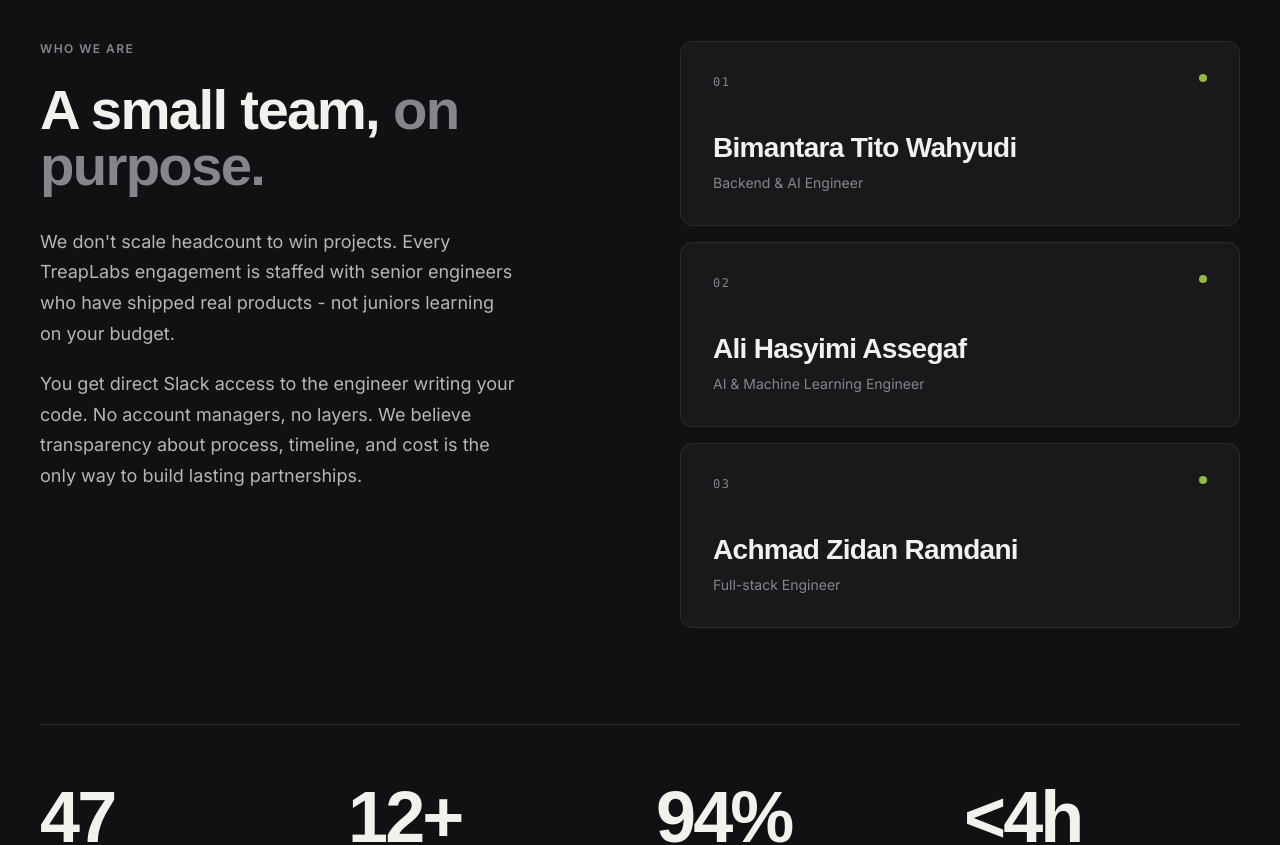
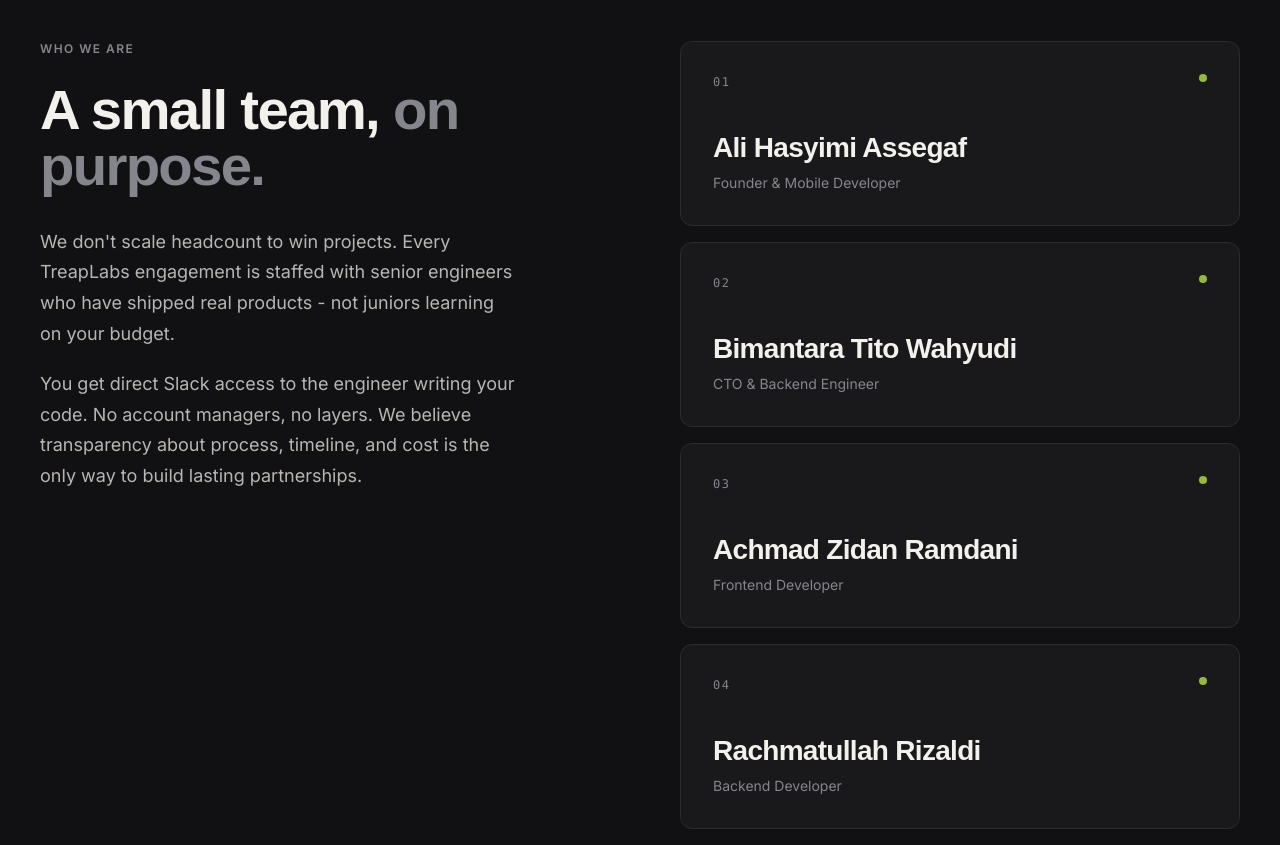
Before and after one commit to Treap-Labs/Treaplabs-Profile, a Next.js app: page / in a window 1280 px wide. Shown: the part 4980-5825 px from the top of the page. Built offline with nearby package versions, Linux system fonts and the light colour scheme; no server answers; a web font is replaced by a local one.

Commit message:
Update team and publishing guide

```diff
--- a/src/app/page.tsx
+++ b/src/app/page.tsx
@@ -106,16 +106,20 @@ const processSteps = [
 
 const team = [
   {
-    name: "Bimantara Tito Wahyudi",
-    role: "Backend & AI Engineer",
+    name: "Ali Hasyimi Assegaf",
+    role: "Founder & Mobile Developer",
   },
   {
-    name: "Ali Hasyimi Assegaf",
-    role: "AI & Machine Learning Engineer",
+    name: "Bimantara Tito Wahyudi",
+    role: "CTO & Backend Engineer",
   },
   {
     name: "Achmad Zidan Ramdani",
-    role: "Full-stack Engineer",
+    role: "Frontend Developer",
+  },
+  {
+    name: "Rachmatullah Rizaldi",
+    role: "Backend Developer",
   },
 ] as const;
 
```
Also changed, not shown: 1 other file (tests, documents, lock files or other folders).
